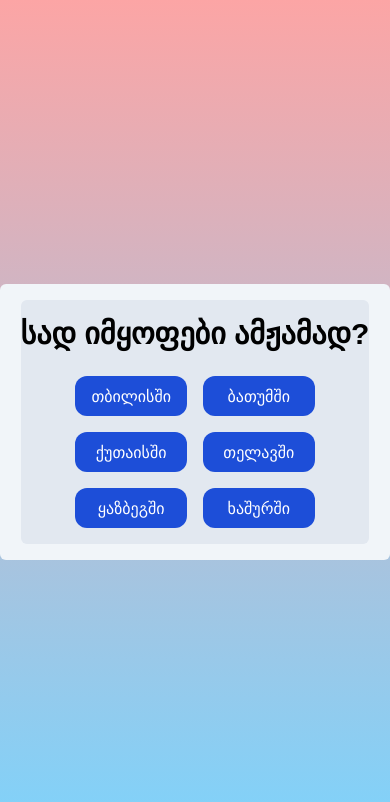
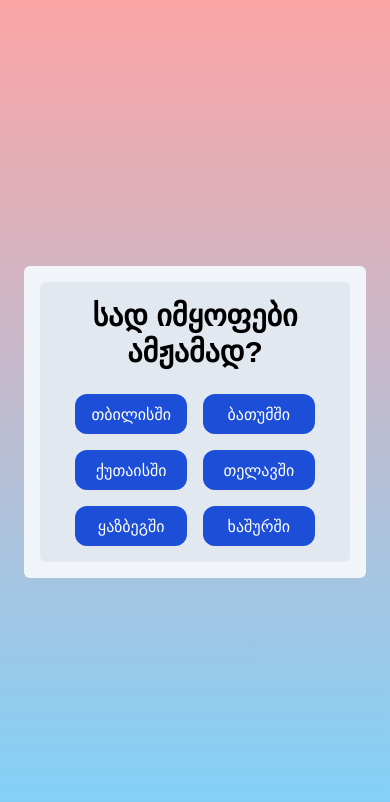
Before and after one commit to lukakilai/cxela-tu-me-mcxela, a React (Create React App) app: page / in a window 390 px wide. Shown: the top 802 px of the page. Built offline with nearby package versions, Linux system fonts and the light colour scheme; a web font is replaced by a local one.

Commit message:
fix mobile styles

```diff
--- a/src/App.js
+++ b/src/App.js
@@ -22,9 +22,9 @@ export default function App() {
   }, [city]);
 
   return (
-    <div className="w-full grid place-items-center h-screen background-gradient">
-      <div className="w-full sm:w-[400px] flex flex-col justify-start items-center space-y-6 bg-slate-100 rounded-md py-4">
-        <div className="flex flex-col justify-start items-center space-y-6 py-4 bg-slate-200 rounded-md">
+    <div className="w-full grid place-items-center h-screen background-gradient p-6">
+      <div className="w-full sm:w-[400px] flex flex-col justify-start items-center space-y-6 bg-slate-100 rounded-md p-4">
+        <div className="flex flex-col justify-start items-center space-y-6 py-4 bg-slate-200 rounded-md w-full">
           <div className="mx-auto text-center">
             <p className="text-3xl font-bold font-archy-bold">
               სად იმყოფები ამჟამად?
```
